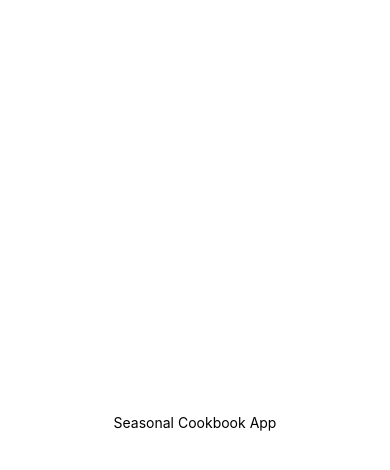
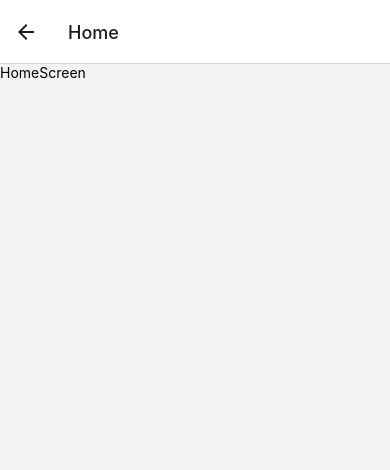
Before and after one commit to graememick/seasonal-cookbook, a React Native app: screen /Home in a window 390 px wide. Shown: the top 470 px of the page. Built offline with nearby package versions, Linux system fonts and the light colour scheme.

Commit message:
feat: add login and home screens

```diff
--- a/App.js
+++ b/App.js
@@ -1,12 +1,23 @@
 import { StatusBar } from 'expo-status-bar';
+import React from 'react';
 import { StyleSheet, Text, View } from 'react-native';
+import { NavigationContainer } from '@react-navigation/native';
+import { createNativeStackNavigator } from '@react-navigation/native-stack';
+import LoginScreen from './screens/LoginScreen';
+import HomeScreen from './screens/HomeScreen';
+
+const Stack = createNativeStackNavigator();
 
 export default function App() {
   return (
-    <View style={styles.container}>
-      <Text>Seasonal Cookbook App</Text>
-      <StatusBar style="auto" />
-    </View>
+    <NavigationContainer>
+      <Stack.Navigator>
+        <Stack.Screen
+        options={{ headerShown: false }}
+         name="Login" component={LoginScreen} />
+        <Stack.Screen name="Home" component={HomeScreen} />
+      </Stack.Navigator>
+    </NavigationContainer>
   );
 }
 
--- a/package.json
+++ b/package.json
@@ -10,11 +10,16 @@
     "eject": "expo eject"
   },
   "dependencies": {
+    "@react-navigation/native": "^6.0.11",
+    "@react-navigation/native-stack": "^6.7.0",
     "expo": "~45.0.0",
     "expo-status-bar": "~1.3.0",
+    "firebase": "^9.9.2",
     "react": "17.0.2",
     "react-dom": "17.0.2",
     "react-native": "0.68.2",
+    "react-native-safe-area-context": "4.2.4",
+    "react-native-screens": "~3.11.1",
     "react-native-web": "0.17.7"
   },
   "devDependencies": {
--- /dev/null
+++ b/screens/HomeScreen.js
@@ -0,0 +1,14 @@
+import { StyleSheet, Text, View } from 'react-native'
+import React from 'react'
+
+const HomeScreen = () => {
+  return (
+    <View>
+      <Text>HomeScreen</Text>
+    </View>
+  )
+}
+
+export default HomeScreen
+
+const styles = StyleSheet.create({})
--- /dev/null
+++ b/screens/LoginScreen.js
@@ -0,0 +1,61 @@
+import { StyleSheet, Text, View } from 'react-native'
+import React from 'react'
+import { KeyboardAvoidingView } from 'react-native-web'
+
+const LoginScreen = () => {
+  return (
+    <KeyboardAvoidingView
+    style={styles.container}
+    >
+        <text>
+            Login Test
+        </text>
+
+    </KeyboardAvoidingView>
+    // <KeyboardAvoidingView
+    //   style={styles.container}
+    //   behavior="padding"
+    // >
+    //   <View style={styles.inputContainer}>
+    //     <TextInput
+    //       placeholder="Email"
+    //       value={email}
+    //       onChangeText={text => setEmail(text)}
+    //       style={styles.input}
+    //     />
+    //     <TextInput
+    //       placeholder="Password"
+    //       value={password}
+    //       onChangeText={text => setPassword(text)}
+    //       style={styles.input}
+    //       secureTextEntry
+    //     />
+    //   </View>
+
+    //   <View style={styles.buttonContainer}>
+    //     <TouchableOpacity
+    //       onPress={handleLogin}
+    //       style={styles.button}
+    //     >
+    //       <Text style={styles.buttonText}>Login</Text>
+    //     </TouchableOpacity>
+    //     <TouchableOpacity
+    //       onPress={handleSignUp}
+    //       style={[styles.button, styles.buttonOutline]}
+    //     >
+    //       <Text style={styles.buttonOutlineText}>Register</Text>
+    //     </TouchableOpacity>
+    //   </View>
+    // </KeyboardAvoidingView>
+  )
+}
+
+export default LoginScreen
+
+const styles = StyleSheet.create({
+    container: {
+        flex: 1,
+        alignItems: 'center',
+        justifyContent: 'center',
+    }
+})
```
Also changed, not shown: 1 other file (tests, documents, lock files or other folders).
